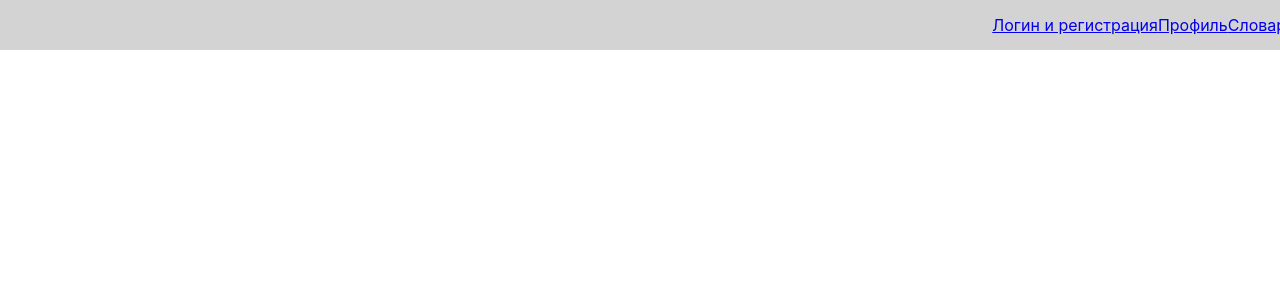
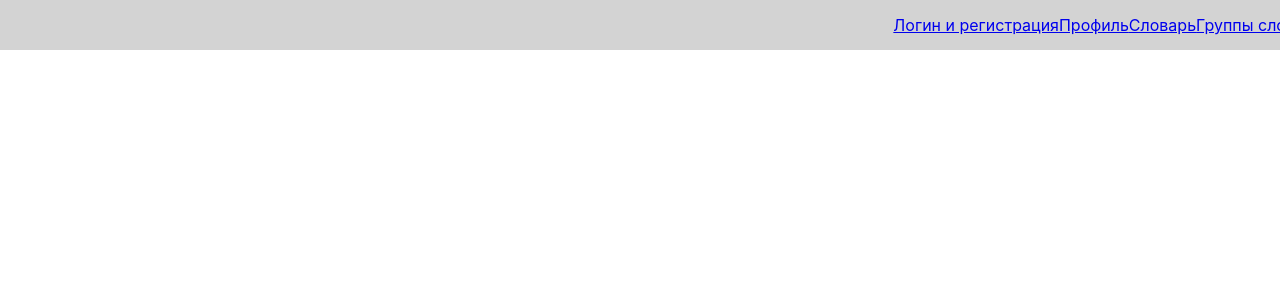
Before and after one commit to skelantros/easymacher-front, a React (Create React App) app: page / in a window 1280 px wide. Shown: the top 300 px of the page. Built offline with nearby package versions, Linux system fonts and the light colour scheme.

Commit message:
Added links to word groups in navbar and router

```diff
--- a/src/components/AppRouter.jsx
+++ b/src/components/AppRouter.jsx
@@ -1,6 +1,7 @@
 import React from "react"
 import { Route, Routes } from "react-router";
 import Auth0LoginPage from "../pages/Auth0LoginPage";
+import WordGroupsPage from "../pages/WordGroupsPage";
 import WordsPage from "../pages/WordsPage";
 import Profile from "./auth0/Profile";
 
@@ -10,6 +11,7 @@ const AppRouter = () => {
             <Route path="/login" element={<Auth0LoginPage/>} />
             <Route path="/dictionary" element={<WordsPage/>} />
             <Route path="/profile" element={<Profile/>} />
+            <Route path="/word-groups" element={<WordGroupsPage/>} />
         </Routes>
     )
 }
--- a/src/components/UI/Navbar/Navbar.jsx
+++ b/src/components/UI/Navbar/Navbar.jsx
@@ -8,6 +8,7 @@ const Navbar = () => {
                 <Link to="/login">Логин и регистрация</Link>
                 <Link to="/profile">Профиль</Link>
                 <Link to="/dictionary">Словарь</Link>
+                <Link to="/word-groups">Группы слов</Link>
             </div>
         </div>
     )
```
